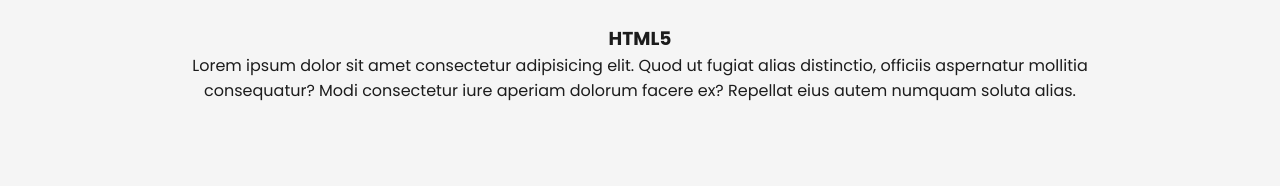
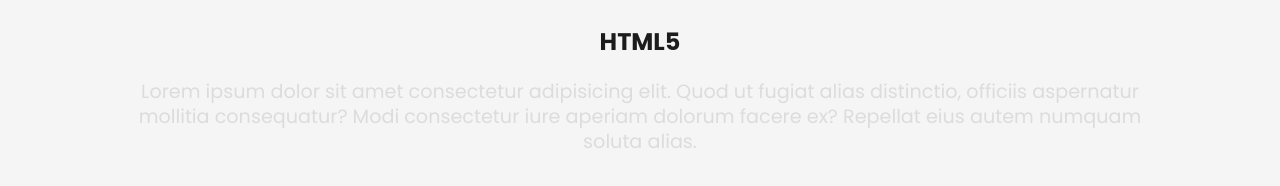
Before and after one commit to omarcosalves/devmarcosalves.github.io, a plain HTML site: page index.html in a window 1280 px wide. Shown: the part 1133-1319 px from the top of the page. Before the commit the page ends 1286 px from the top, so only its background shows below. Drawn offline with Linux system fonts and the light colour scheme.

Commit message:
third commit
Classe service-item
Aplicação de tamanho da fonte, margem para a base do h3.
Aplicação de fonte, cor e altura da tag p.
Definição do hover com a cor de background, sombras e arredondamento de bordas.

```diff
--- a/css/style.css
+++ b/css/style.css
@@ -170,3 +170,19 @@ header.sticky{
 	height: auto;
 	margin-bottom: 20px;
 }
+.service-item h3{
+	font-size: 24px;
+	margin-bottom: 20px;
+}
+.service-item p{
+	font-size: var(--p-font);
+	color: var(--second-color);
+	line-height: 25px;
+}
+.service-item:hover{
+	background: #fff;
+	box-shadow: 20px 0 50px 0 rgb(10 10 70 / 10%);
+	border-radius: 12px;
+	will-change: transform;
+	transform: perspective(1000px) rotateX(4.80deg) rotateY(10.2deg) scale3d(1.0, 1.0, 1.0);
+}
```
